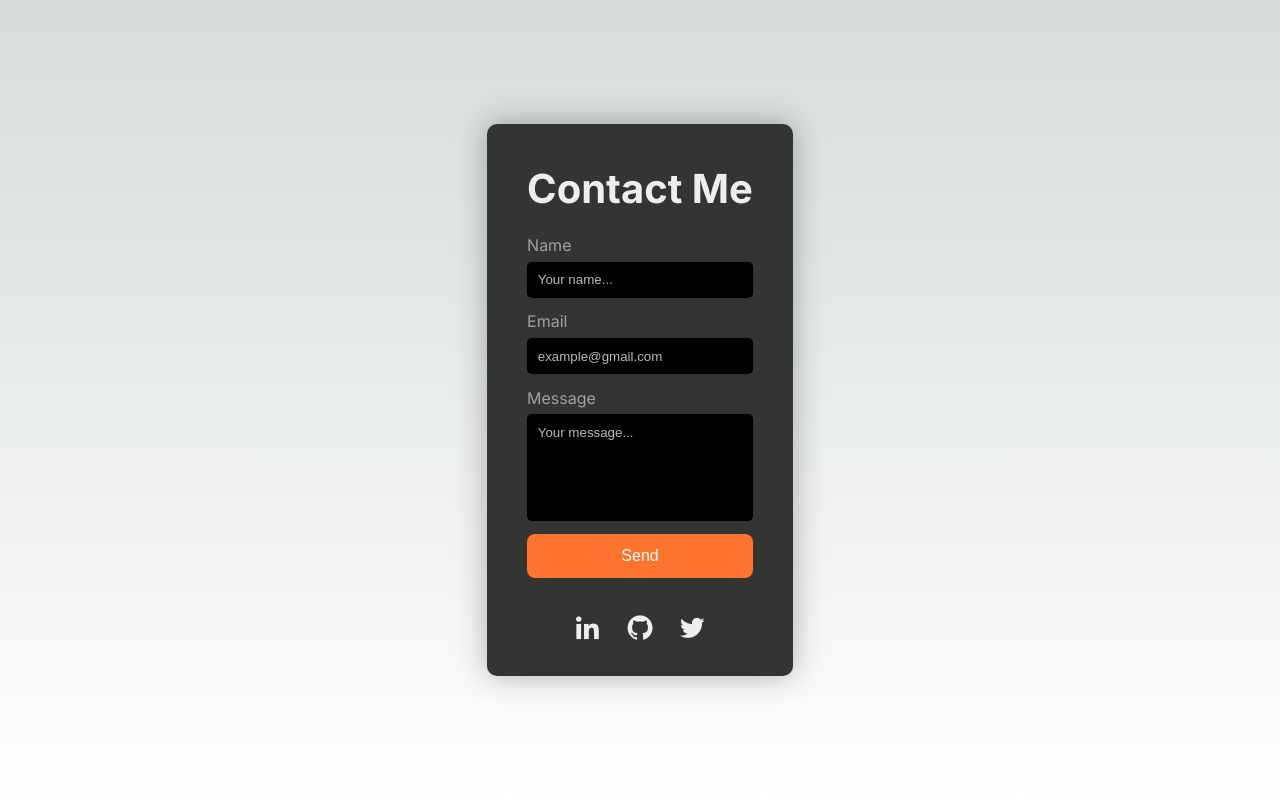
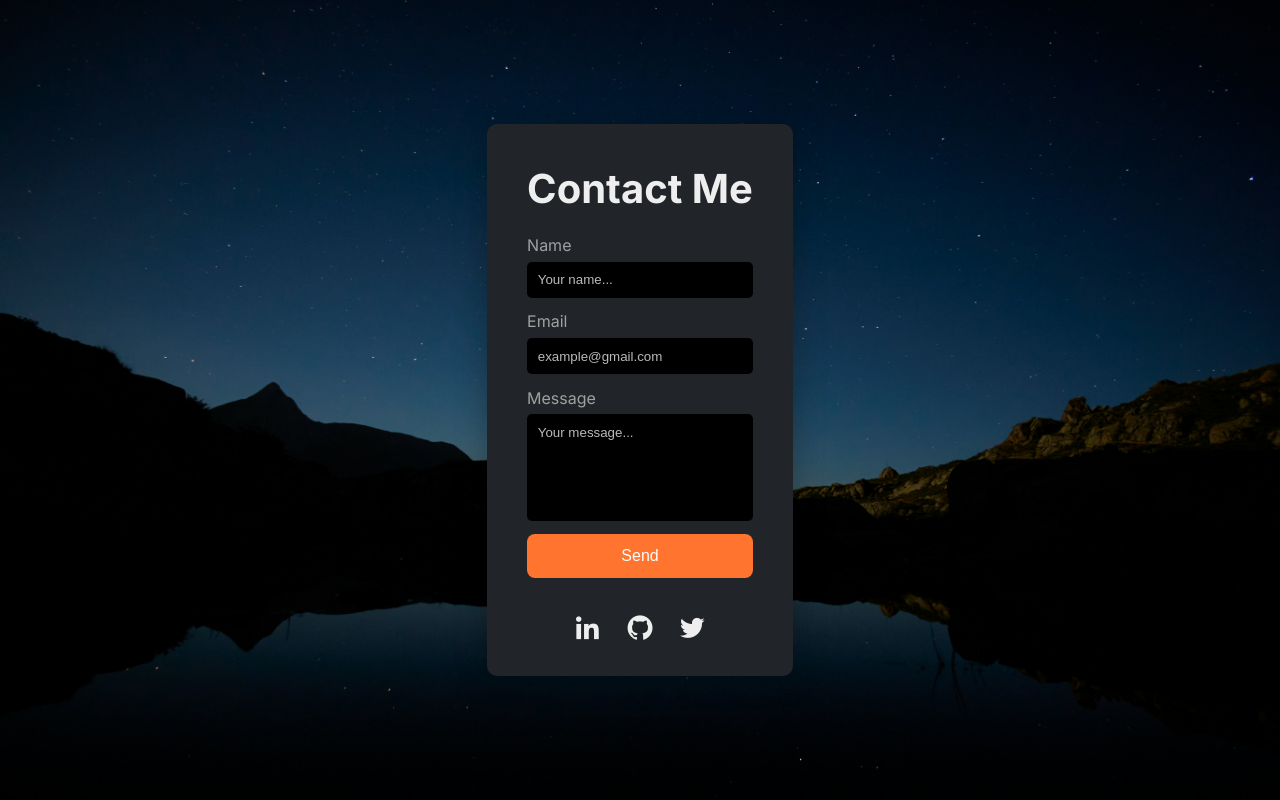
Before and after one commit to iam-weijie/find-my-prof, a Next.js app: page /contact in a window 1280 px wide. Built offline with nearby package versions, Linux system fonts and the light colour scheme.

Commit message:
add background for contact page

```diff
--- a/app/contact/page.module.css
+++ b/app/contact/page.module.css
@@ -3,7 +3,7 @@
 .main {
   min-height: 100vh;
   padding: 2em;
-  background-image: url();
+  background-image: url("/stars.jpg");
   background-size: cover;
   background-position: center;
   background-repeat: no-repeat;
@@ -12,7 +12,7 @@
   align-items: center;
 }
 .main > div {
-  background: #333533;
+  background: #212529;
   padding: 2.5em;
   border-radius: 10px;
   box-shadow: 0 0 2em rgba(0, 0, 0, 0.3);
```
Also changed, not shown: public/stars.jpg (added).
